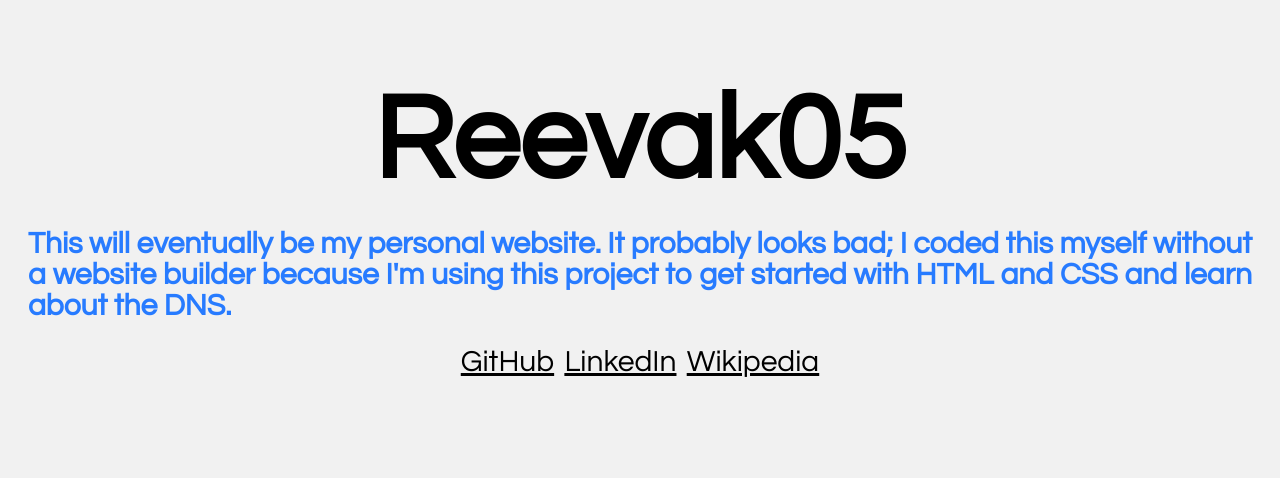
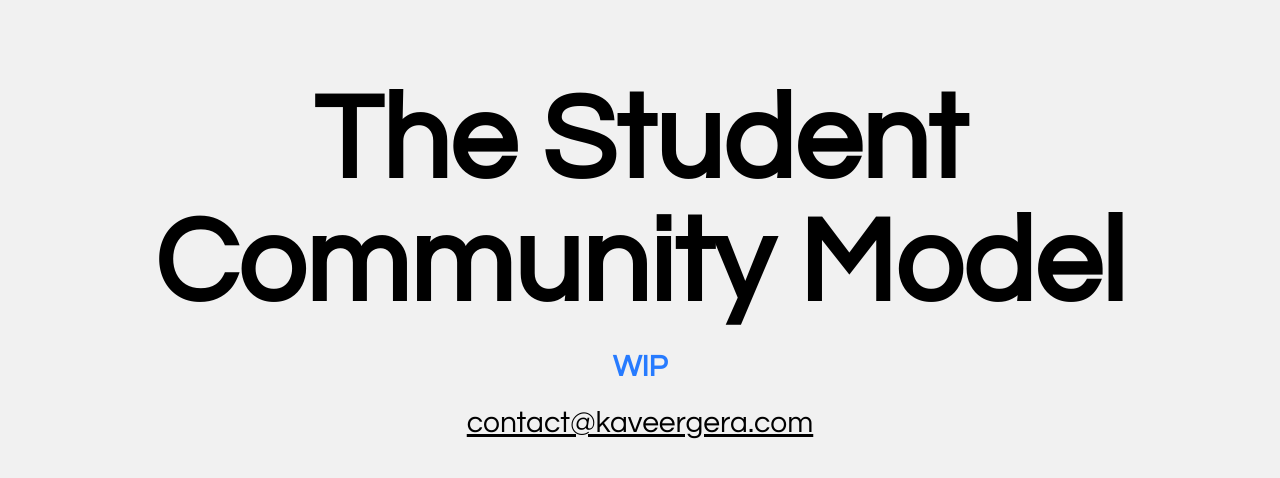
Before and after one commit to Reevak05/student-community-website, a website: page index.html in a window 1280 px wide. Drawn offline with Linux system fonts and the light colour scheme.

Commit message:
add information regarding Student Community Model

```diff
--- a/index.html
+++ b/index.html
@@ -16,39 +16,21 @@
 
 <body>
 <h1>
-    Reevak05
+    The Student Community Model
 </h1>
 <h2>
-    This will eventually be my personal website. It probably looks bad; I coded this myself without a website builder
-    because I'm using this project to get started with HTML and CSS and learn about the DNS.
+    WIP
 </h2>
+
 
 <!-- links -->
 <p style="text-align: center">
-    <!-- GitHub -->
-    <a class="one" href="https://www.GitHub.com/Reevak05" style="
+    <a href="mailto:contact@kaveergera.com" style="
         font-size: 30px;
         text-underline: #277bff;
         color: black;
-        ">GitHub</a>
+        ">contact@kaveergera.com</a>
 
-    &nbsp;
-
-    <!-- LinkedIn -->
-    <a href="https://www.youtube.com/watch?v=oHg5SJYRHA0" style="
-        font-size: 30px;
-        text-underline: #277bff;
-        color: black;
-        ">LinkedIn</a>
-
-    &nbsp;
-
-    <!-- Wikipedia -->
-    <a href="https://en.wikipedia.org/wiki/User:Reevak05" style="
-        font-size: 30px;
-        text-underline: #277bff;
-        color: black;
-        ">Wikipedia</a>
 </p>
 </body>
 </html>
--- a/style.css
+++ b/style.css
@@ -12,7 +12,7 @@ h1 {
 }
 
 h2 {
-    text-align: justify;
+    text-align: center;
     color: #277bff;
     font-size: 30px;
     margin-left: 20px;
```
